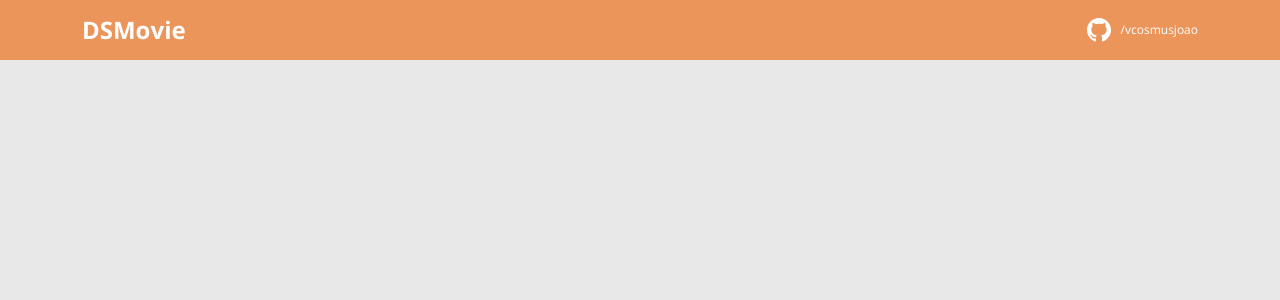
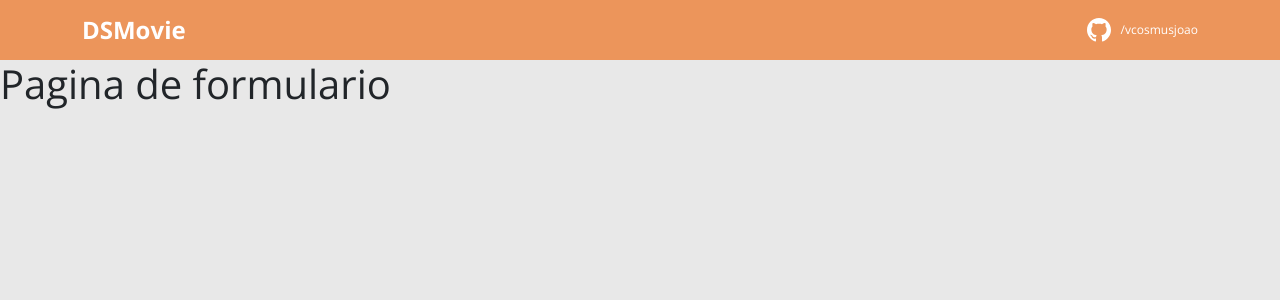
Before and after one commit to vcosmusjoao/dsmovie, a React (Create React App) app in the folder frontend/: page /form/1 in a window 1280 px wide. Shown: the top 300 px of the page. Built offline with nearby package versions, Linux system fonts and the light colour scheme.

Commit message:
Config Routes.

```diff
--- a/frontend/package.json
+++ b/frontend/package.json
@@ -10,9 +10,11 @@
     "@types/node": "^16.7.13",
     "@types/react": "^17.0.20",
     "@types/react-dom": "^17.0.9",
+    "@types/react-router-dom": "5.3.2",
     "bootstrap": "5.1.3",
     "react": "^17.0.2",
     "react-dom": "^17.0.2",
+    "react-router-dom": "6.2.1",
     "react-scripts": "5.0.0",
     "typescript": "^4.4.2",
     "web-vitals": "^2.1.0"
--- a/frontend/src/App.tsx
+++ b/frontend/src/App.tsx
@@ -1,8 +1,24 @@
+import {
+  BrowserRouter,
+  Routes,
+  Route
+} from "react-router-dom";
+
+import Listing from './pages/Listing';
+import Form from './pages/Form';
 import Navbar from "./components/Navbar";
 
 function App() {
   return (
-    <Navbar />
+    <BrowserRouter>
+      <Navbar />
+      <Routes>
+        <Route path="/" element={<Listing />} />
+        <Route path="/form">
+          <Route path=":movieId" element={<Form />} />
+        </Route>
+      </Routes>
+    </BrowserRouter>
   );
 }
 
--- /dev/null
+++ b/frontend/src/pages/Form/index.tsx
@@ -0,0 +1,6 @@
+function Form() {
+    return(
+        <h1>Pagina de formulario</h1>
+    )
+}
+export default Form;
--- /dev/null
+++ b/frontend/src/pages/Listing/index.tsx
@@ -0,0 +1,6 @@
+function Listing() {
+    return(
+        <h1>pagina de listas</h1>
+    )
+}
+export default Listing;
```
Also changed, not shown: 1 other file (tests, documents, lock files or other folders).
